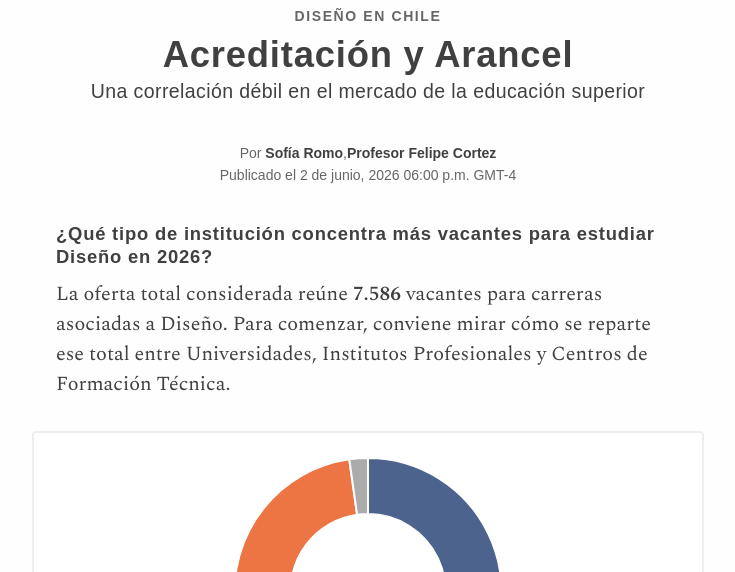
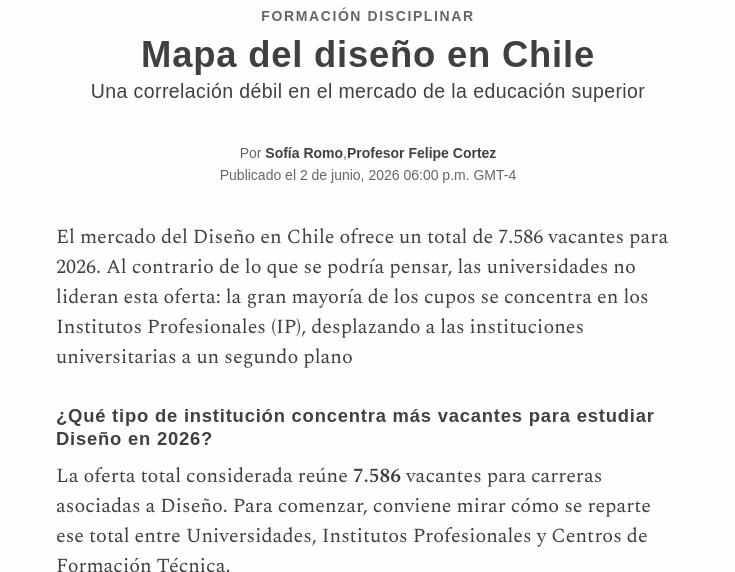
Before and after one commit to RomoSofia/Clase-12-Troncal, a plain HTML site: page index.html in a window 1280 px wide. Shown: the part 604-1176 px from the top of the page, without its empty margins (272-1007 px from the left). Drawn offline with nearby package versions, Linux system fonts and the light colour scheme; a web font is replaced by a local one.

Commit message:
Update index.html

```diff
--- a/index.html
+++ b/index.html
@@ -3,7 +3,7 @@
 <head>
     <meta charset="utf-8" />
     <meta name="viewport" content="width=device-width, initial-scale=1" />
-    <title>Acreditación y Arancel</title>
+    <title>Mapa del diseño en Chile</title>
     <link rel="preconnect" href="https://fonts.googleapis.com" />
     <link rel="preconnect" href="https://fonts.gstatic.com" crossorigin />
     <link href="https://fonts.googleapis.com/css2?family=Georama:ital,wght@0,100..900;1,100..900&family=Spectral:ital,wght@0,200;0,300;0,400;0,500;0,600;0,700;0,800;1,200;1,300;1,400;1,500;1,600;1,700;1,800&display=swap" rel="stylesheet" />
@@ -55,8 +55,8 @@
 
     <header>
         <img src="https://blog.uvirtual.org/hubfs/Marketing%20-%20Recursos/Blog/Fotos%20Blog/ventajas-de-estudiar-diseno-industrial-1.png" />
-        <h3>DISEÑO EN CHILE</h3>
-        <h1>Acreditación y Arancel</h1>
+        <h3>FORMACIÓN DISCIPLINAR</h3>
+        <h1>Mapa del diseño en Chile</h1>
         <h2>Una correlación débil en el mercado de la educación superior</h2>
         <address>Por <a href="#">Sofía Romo</a>,<a href="#">Profesor Felipe Cortez</a>
         </address>
@@ -64,6 +64,12 @@
     </header>
 
     <main id="contenedor">
+
+
+    <p>El mercado del Diseño en Chile ofrece un total de 7.586 vacantes para 2026.
+        Al contrario de lo que se podría pensar, las universidades no lideran esta oferta: la gran mayoría de los cupos
+        se concentra en los Institutos Profesionales (IP), desplazando a las instituciones universitarias a un segundo plano
+    </p>
 
         <h4>¿Qué tipo de institución concentra más vacantes para estudiar Diseño en 2026?</h4>
 
```
